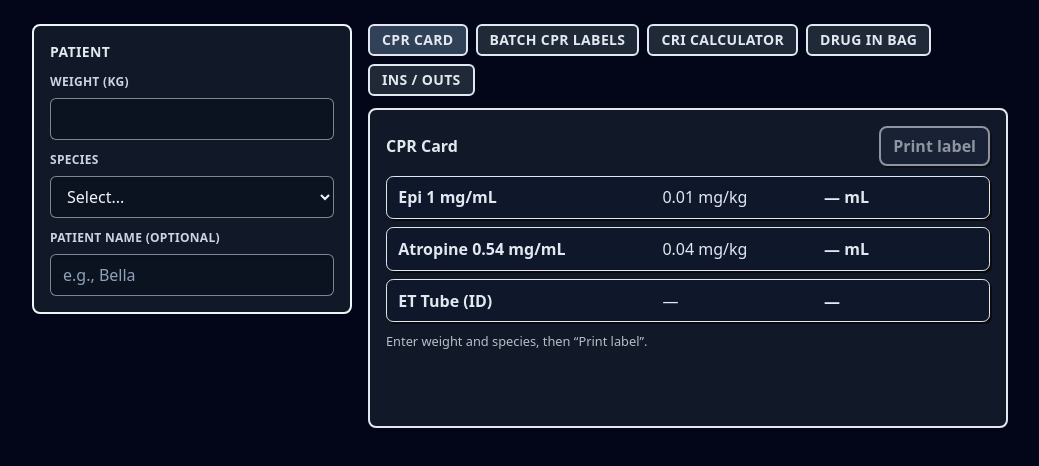
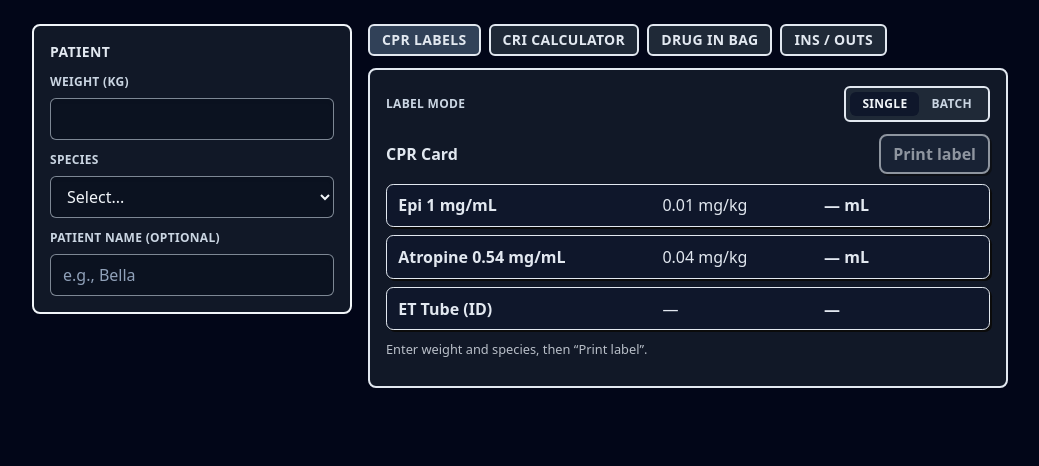
Before and after one commit to zappybiby/vetmedcalc, a Svelte app: page / in a window 1280 px wide. Shown: the top 466 px of the page, without its empty margins (120-1159 px from the left). Built offline with nearby package versions, Linux system fonts and the light colour scheme.

Commit message:
merge cpr label tabs

```diff
--- a/src/App.svelte
+++ b/src/App.svelte
@@ -1,13 +1,18 @@
 <script lang="ts">
   import PatientPanel from './lib/components/PatientPanel.svelte';
   import TabShell from './lib/components/TabShell.svelte';
+  import { cprBatchMode } from './lib/stores/cprUi';
 </script>
 
 <main class="min-h-screen py-6">
-  <div class="mx-auto grid min-w-0 max-w-5xl gap-4 px-4 sm:px-6 md:grid-cols-[320px_1fr]">
-    <PatientPanel />
+  <div
+    class={`mx-auto grid min-w-0 max-w-5xl gap-4 px-4 sm:px-6 ${$cprBatchMode ? 'md:grid-cols-1' : 'md:grid-cols-[320px_1fr]'}`}
+  >
+    {#if !$cprBatchMode}
+      <PatientPanel />
+    {/if}
 
-    <div class="flex min-w-0 justify-center md:justify-start">
+    <div class={`flex min-w-0 justify-center ${$cprBatchMode ? 'md:justify-center' : 'md:justify-start'}`}>
       <TabShell />
     </div>
   </div>
--- /dev/null
+++ b/src/lib/components/CPRLabelsTool.svelte
@@ -0,0 +1,43 @@
+<script lang="ts">
+  import BatchCPRLabels from './BatchCPRLabels.svelte';
+  import CPRCard from './CPRCard.svelte';
+  import { cprBatchMode } from '../stores/cprUi';
+
+  const modeBase = 'rounded-md px-3 py-1 text-xs font-semibold uppercase tracking-wide transition-colors';
+  const modeActive = 'bg-slate-900 text-slate-100 shadow-card';
+  const modeInactive = 'text-slate-300 hover:text-slate-100';
+</script>
+
+<section class="grid gap-3" aria-label="CPR labels">
+  <div class="flex flex-wrap items-center justify-between gap-2">
+    <div class="text-xs font-semibold uppercase tracking-wide text-slate-300">Label mode</div>
+    <div
+      class="inline-flex rounded-md border-2 border-slate-200 bg-surface-raised p-1 shadow-card"
+      role="group"
+      aria-label="CPR label mode"
+    >
+      <button
+        type="button"
+        class={`${modeBase} ${$cprBatchMode ? modeInactive : modeActive}`}
+        aria-pressed={!$cprBatchMode}
+        on:click={() => cprBatchMode.set(false)}
+      >
+        Single
+      </button>
+      <button
+        type="button"
+        class={`${modeBase} ${$cprBatchMode ? modeActive : modeInactive}`}
+        aria-pressed={$cprBatchMode}
+        on:click={() => cprBatchMode.set(true)}
+      >
+        Batch
+      </button>
+    </div>
+  </div>
+
+  {#if $cprBatchMode}
+    <BatchCPRLabels />
+  {:else}
+    <CPRCard />
+  {/if}
+</section>
--- a/src/lib/components/TabShell.svelte
+++ b/src/lib/components/TabShell.svelte
@@ -1,14 +1,13 @@
 <script lang="ts">
-  import CPRCard from './CPRCard.svelte';
-  import BatchCPRLabels from './BatchCPRLabels.svelte';
+  import CPRLabelsTool from './CPRLabelsTool.svelte';
   import CRICalculator from './CRICalculator.svelte';
   import DrugInBag from './DrugInBag.svelte';
   import InsOuts from './InsOuts.svelte';
+  import { cprBatchMode } from '../stores/cprUi';
 
   type Tab = { id: string; label: string };
   const tabs: Tab[] = [
-    { id: 'cpr',     label: 'CPR CARD' },
-    { id: 'batch',   label: 'BATCH CPR LABELS' },
+    { id: 'cpr',     label: 'CPR LABELS' },
     { id: 'cri',     label: 'CRI CALCULATOR' },
     { id: 'drugbag', label: 'DRUG IN BAG' },
     { id: 'insouts', label: 'INS / OUTS' },
@@ -16,19 +15,26 @@
 
   let active: Tab['id'] = 'cpr'; // default
 
+  function selectTab(id: Tab['id']) {
+    active = id;
+    if (id !== 'cpr') {
+      cprBatchMode.set(false);
+    }
+  }
+
   const tabBase = 'rounded-md border-2 border-slate-200 px-3 py-1 text-sm font-semibold tracking-wide text-slate-200 shadow-card transition-colors focus-visible:outline-2 focus-visible:outline-offset-2 focus-visible:outline-sky-400';
   const tabActive = 'bg-slate-700';
   const tabInactive = 'bg-surface-raised';
 </script>
 
-<section class="grid min-w-0 gap-3" aria-label="Main tools">
+<section class="grid min-w-0 w-full gap-3" aria-label="Main tools">
   <div class="flex flex-wrap gap-2" role="tablist" aria-label="Tool tabs">
     {#each tabs as t}
       <button
         class={`${tabBase} ${active === t.id ? tabActive : tabInactive}`}
         role="tab"
         aria-selected={active === t.id}
-        on:click={() => (active = t.id)}
+        on:click={() => selectTab(t.id)}
       >
         {t.label}
       </button>
@@ -40,9 +46,7 @@
     role="tabpanel"
   >
     {#if active === 'cpr'}
-      <CPRCard />
-    {:else if active === 'batch'}
-      <BatchCPRLabels />
+      <CPRLabelsTool />
     {:else if active === 'cri'}
       <CRICalculator />
     {:else if active === 'drugbag'}
--- /dev/null
+++ b/src/lib/stores/cprUi.ts
@@ -0,0 +1,3 @@
+import { writable } from 'svelte/store';
+
+export const cprBatchMode = writable(false);
```
